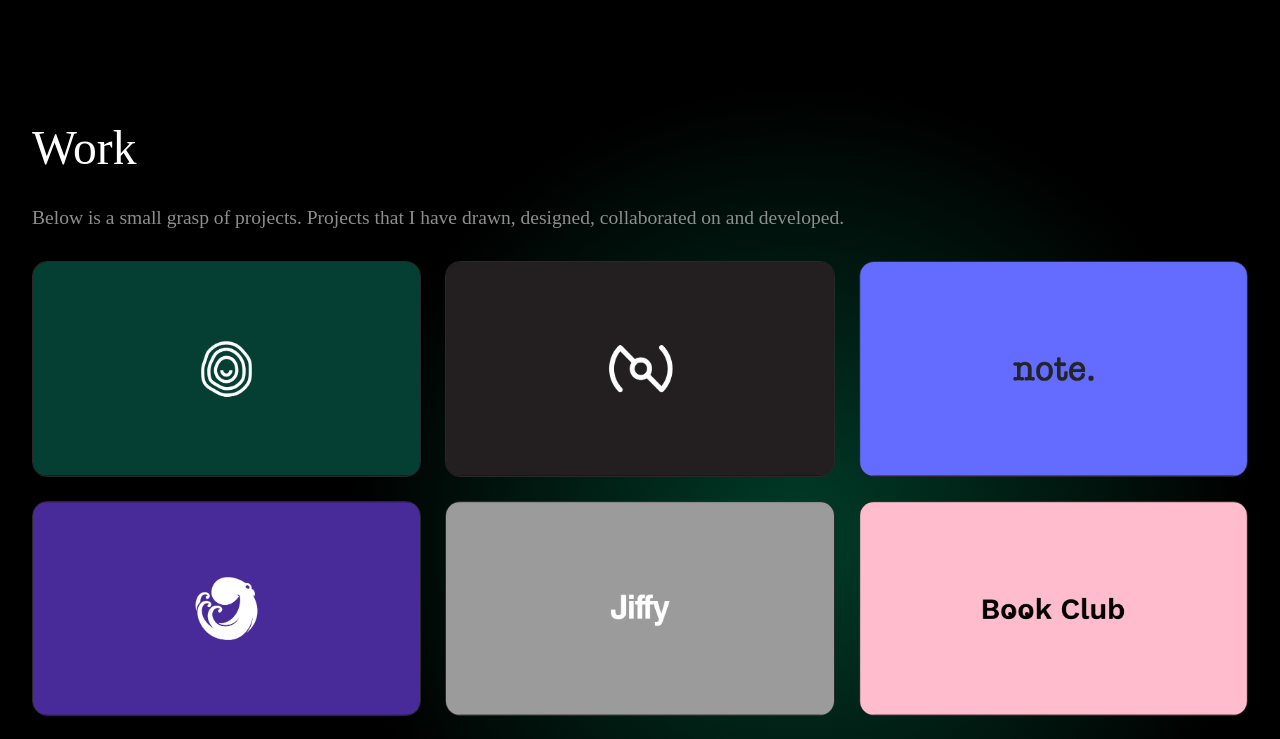
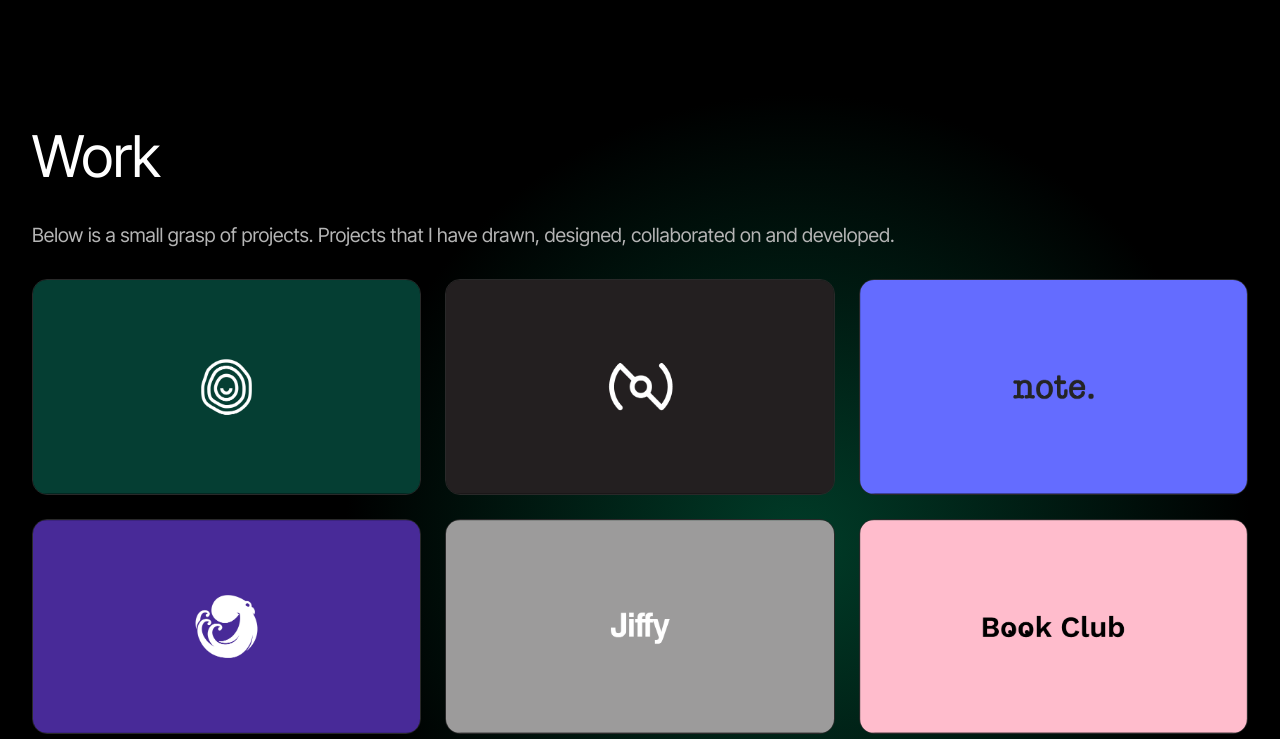
Before and after one commit to HalloJo/jorik-van-ruiswijk, a Next.js app: page / in a window 1280 px wide. Shown: the part 840-1579 px from the top of the page. Built offline with nearby package versions, Linux system fonts and the light colour scheme; a web font is replaced by a local one.

Commit message:
Add Typography component and mixins to Work section

```diff
--- a/components/HamburgerMenu/HamburgerMenu.module.scss
+++ b/components/HamburgerMenu/HamburgerMenu.module.scss
@@ -52,6 +52,10 @@
     gap: 1.5rem;
   }
 
+  &__label {
+    text-transform: capitalize;
+  }
+
   &__socials {
     grid-area: socials;
   }
--- a/components/Typography/Typography.module.scss
+++ b/components/Typography/Typography.module.scss
@@ -1,4 +1,5 @@
 @use "styles/abstracts/mixins";
+@use "styles/abstracts/variables/colors";
 
 .h1 {
   @include mixins.headingH1;
@@ -6,6 +7,11 @@
 
 .h2 {
   @include mixins.headingH2;
+  color: colors.$white;
+}
+
+.h3 {
+  @include mixins.headingH3;
 }
 
 .body {
--- a/components/Work/Work.module.scss
+++ b/components/Work/Work.module.scss
@@ -29,7 +29,6 @@
   &__synopsis {
     margin: 2rem 0;
     color: colors.$gray;
-    font-size: calc(12px + 6 * ((100vw - 20px) / 1000));
   }
 
   &__carousel {
--- a/components/Work/Work.tsx
+++ b/components/Work/Work.tsx
@@ -5,16 +5,23 @@ import Heading from "../Heading/Heading";
 import { motion as m, Variants } from "framer-motion";
 import Container from "../Container/Container";
 import * as Animation from "../../utils/animations";
+import Typography from "../Typography/Typography";
 
 const Work = () => {
   return (
     <section id="work" className={styles.work}>
       <Container className={styles.work__container}>
-        <Heading className={styles.work__heading} heading="Work" />
-        <m.p {...Animation.inViewChild} className={styles.work__synopsis}>
+        <Typography variant="h2" className={styles.work__heading}>
+          Work
+        </Typography>
+        <Typography
+          variant="body"
+          {...Animation.inViewChild}
+          className={styles.work__synopsis}
+        >
           Below is a small grasp of projects. Projects that I have drawn,
           designed, collaborated on and developed.
-        </m.p>
+        </Typography>
         <div className={styles.work__carouselContainer}>
           <m.ul
             {...Animation.inViewContainer}
--- a/components/WorkCard/WorkCard.module.scss
+++ b/components/WorkCard/WorkCard.module.scss
@@ -1,4 +1,5 @@
 @use "styles/abstracts/mixins";
+@use "styles/abstracts/mixins/typography";
 @use "styles/abstracts/variables/colors";
 
 .workCard {
@@ -62,7 +63,8 @@
   }
 
   &__title {
-    font-size: calc(12px + 6 * ((100vw - 20px) / 1000));
+    @include typography.body;
+
     font-weight: 700;
     color: colors.$white;
     grid-area: title;
@@ -73,14 +75,11 @@
     display: flex;
     gap: 0.5rem;
     flex-flow: row wrap;
-    // display: grid;
-    // grid-gap: 0.2rem;
-    // grid-auto-flow: column;
-    // grid-template-columns: repeat(4, 1fr);
-    // grid-template-rows: repeat(2, 1fr);
   }
 
   &__listItem {
+    @include typography.bodySmall;
+
     display: flex;
     align-items: center;
     gap: 0.3rem;
--- a/styles/abstracts/mixins/_typography.scss
+++ b/styles/abstracts/mixins/_typography.scss
@@ -40,6 +40,16 @@
   }
 }
 
+@mixin headingH3 {
+  @include fontDefault;
+
+  font-size: calc(24px + 6 * ((100vw - 20px) / 1000));
+
+  @include layout.breakpoint(md) {
+    font-size: calc(40px + 6 * ((100vw - 20px) / 1000));
+  }
+}
+
 // BODY
 
 @mixin bodySmall {
@@ -47,7 +57,7 @@
   font-size: calc(12px + 6 * (100vw - 20px) / 1000);
 
   @include layout.breakpoint(md) {
-    font-size: calc(8px + 6 * ((100vw - 20px) / 1000));
+    font-size: calc(6px + 6 * ((100vw - 20px) / 1000));
   }
 }
 
```
